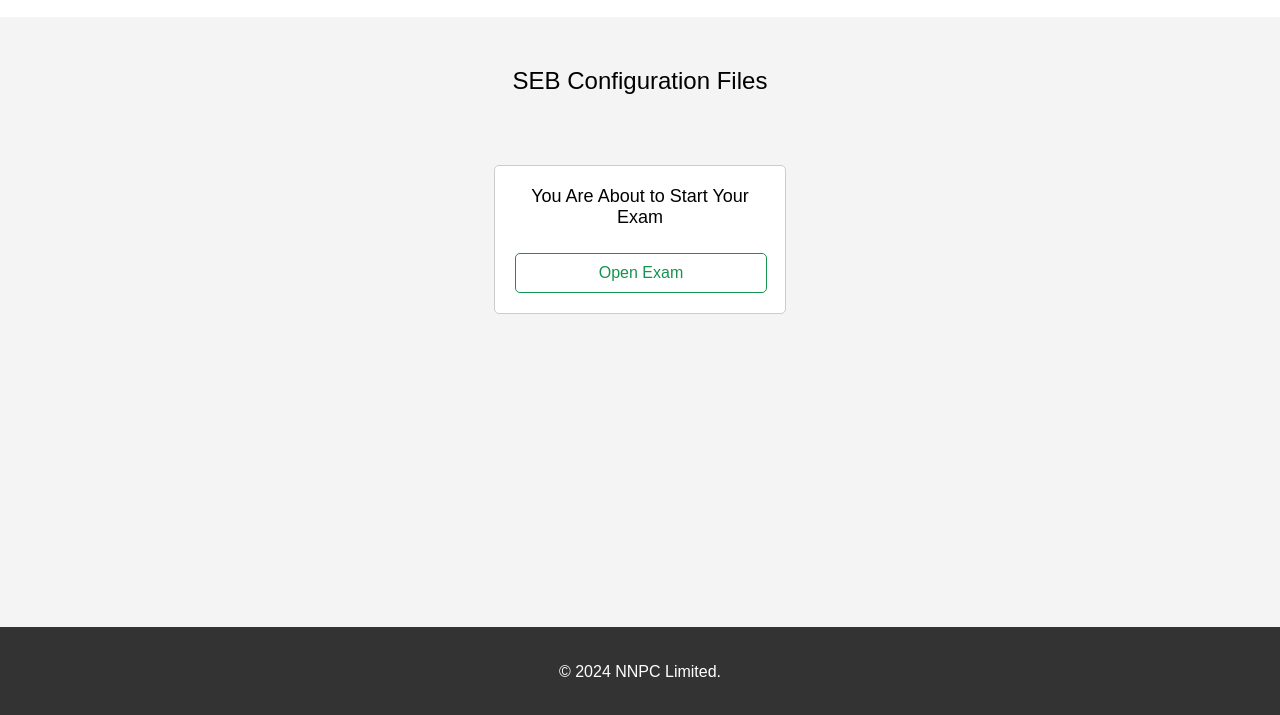
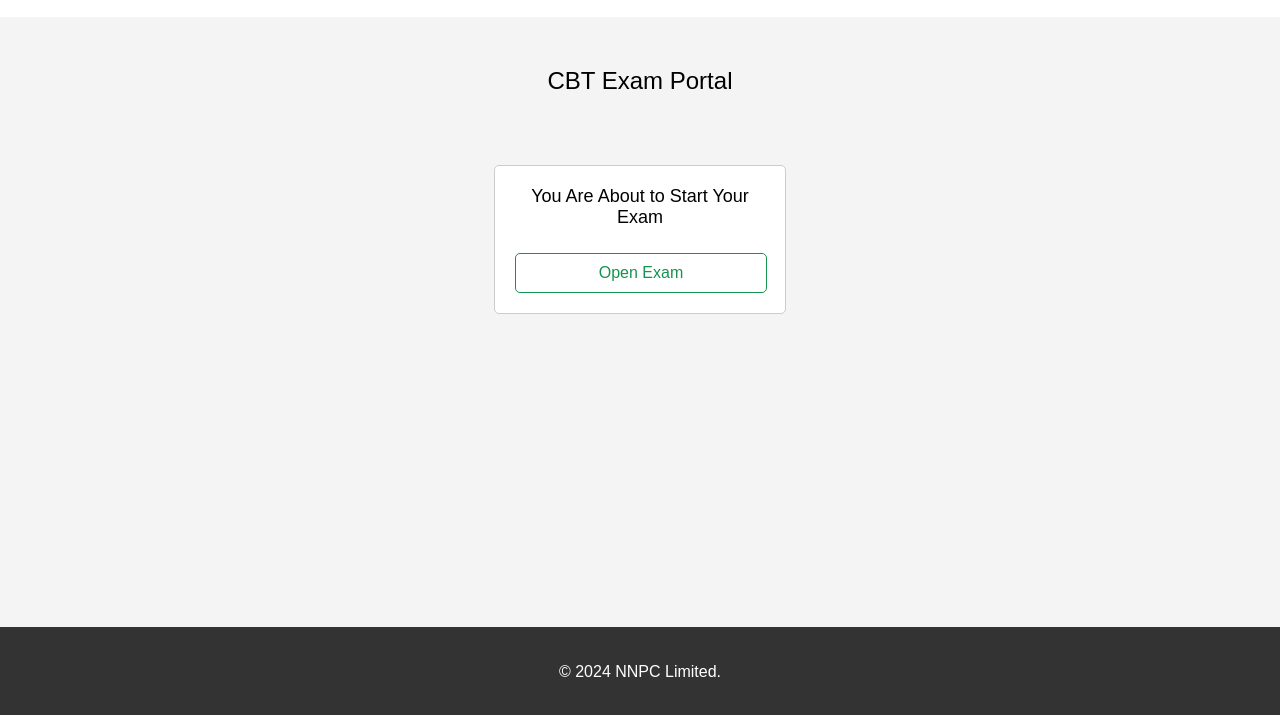
Before and after one commit to gen2be/seb-installer, a plain HTML site: page exam.html in a window 1280 px wide. Shown: the part 83-798 px from the top of the page. Drawn offline with Linux system fonts and the light colour scheme.

Commit message:
text changes

```diff
--- a/exam.html
+++ b/exam.html
@@ -12,7 +12,7 @@
     </header>
 
     <div class="container">
-        <div class="heading">SEB Configuration Files</div>
+        <div class="heading">CBT Exam Portal</div>
         <div class="row">
             <div class="box">
                 <div class="description">You Are About to Start Your Exam</div>
```
Also changed, not shown: index.html (+1 -1 lines).
